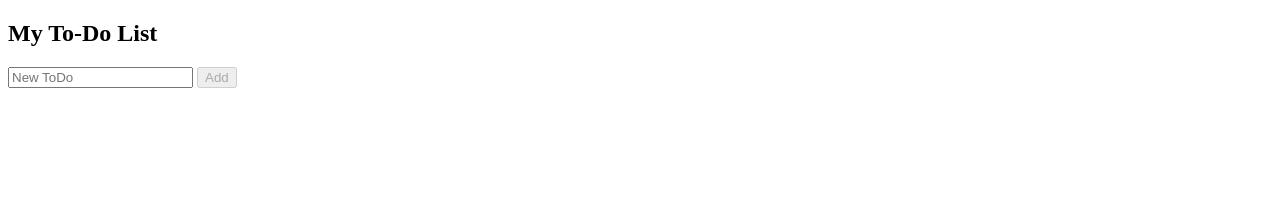
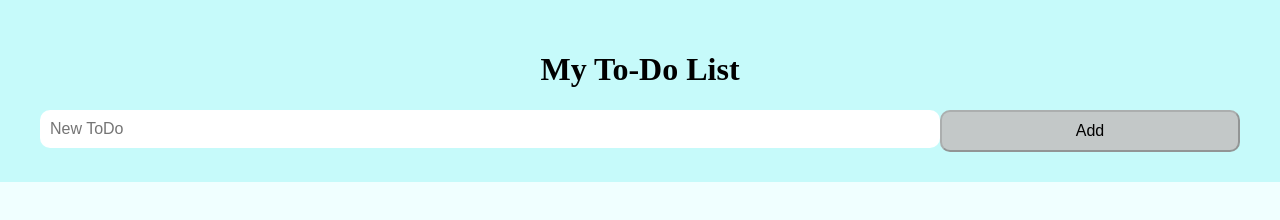
Before and after one commit to AnandaLanghans/MyToDoList, a plain HTML site: page myToDoList/index.html in a window 1280 px wide. Drawn offline with Linux system fonts and the light colour scheme.

Commit message:
aggiunto file css con alcune modifiche di stile

```diff
--- /dev/null
+++ b/myToDoList/css/style.css
@@ -0,0 +1,45 @@
+/* bordo della pagina*/
+* {
+    box-sizing: border-box;
+  }
+/* colore sfondo*/
+body{
+    margin: 0;
+    min-width: 250px;
+    background-color:azure;
+}
+/*colore e dimensione titolo*/
+.header{
+    background-color:rgb(198, 250, 250);
+    padding: 30px 40px;
+    color:black;
+    text-align: center;
+}
+.header:after{
+    content: "";
+    display: table;
+    clear: both;
+}
+/* dimensione casella di input*/
+input{
+    margin: 0;
+    border: none;
+    border-radius: 0;
+    width: 75%;
+    padding: 10px;
+    float: left;
+    font-size: 16px;
+    border-radius: 10px;
+}
+.addBtn{
+    padding:10px;
+    width: 25%;
+    background-color:rgb(195, 200, 200);
+    color:black;
+    float:left;
+    text-align: center;
+    font-size: 16px;
+    cursor: pointer;
+    transition: 0,3s;
+    border-radius: 10px;
+}
--- a/myToDoList/index.html
+++ b/myToDoList/index.html
@@ -1,16 +1,20 @@
 <!DOCTYPE html>
 <html lang="en">
   <head>
-    <link rel="stylesheet" href="styles.css" />
     <meta charset="UTF-8" />
     <meta name="viewport" content="width=device-width, initial-scale=1.0" />
+    <link rel="stylesheet" href="./css/style.css" />
     <title>My To-Do List</title>
   </head>
   <body>
-    <h2>My To-Do List</h2>
-    <input type="text" id="input" placeholder="New ToDo" />
-    <button id="button" disabled>Add</button>
+    <div id="myDIV" class="header">
+      <h1>My To-Do List</h1>
+      <input type="text" id="input" placeholder="New ToDo" />
+      <button id="button" class="addBtn" disabled>Add</button>
+    </div>
+
     <ul id="list"></ul>
+
     <script type="module" src="./js/main.js"></script>
   </body>
 </html>
--- a/myToDoList/style.css
+++ /dev/null
@@ -1,3 +0,0 @@
-.body{
-    background-color: aqua;
-}
```
